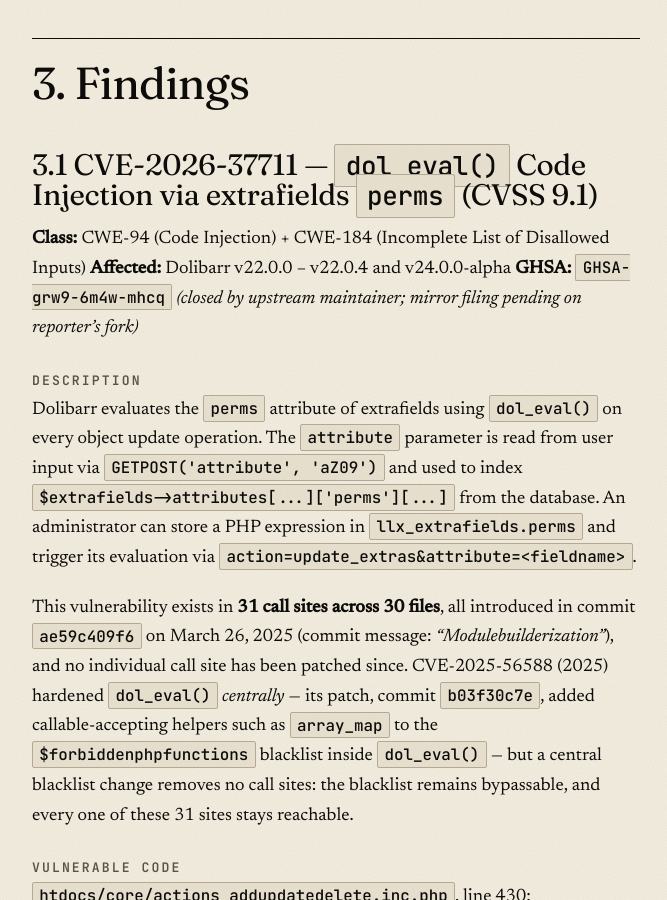
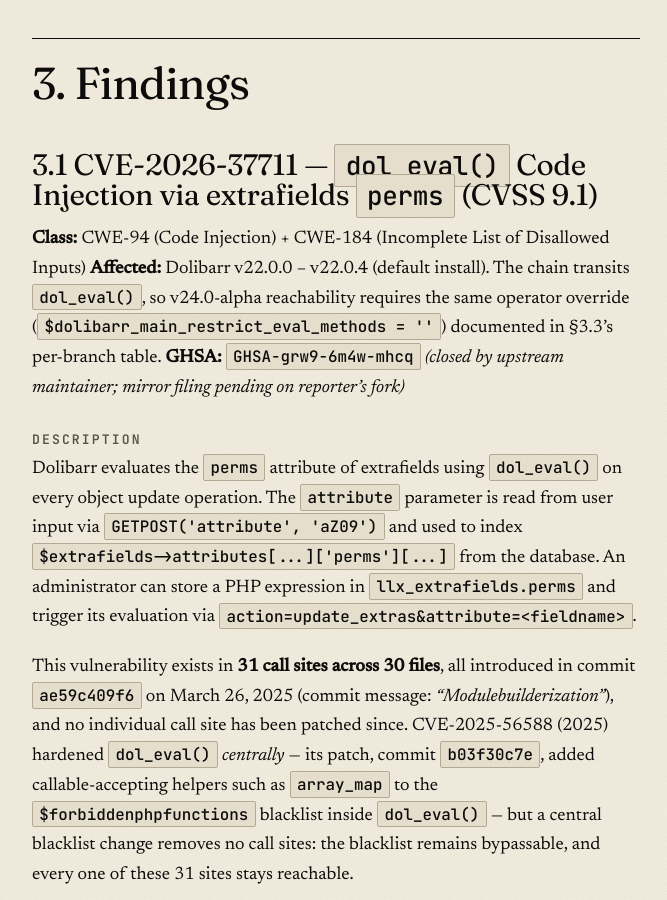
Before and after one commit to bryamzxz/bryamzxz.github.io, a Jekyll site: the page built from _posts/2026-05-25-dol_eval-five-years.md, in a window 1280 px wide and 900 px high, scrolled down 7302 px. Shown: the whole window, without its empty margins (62-729 px from the left). Built offline with Jekyll 4.4.1, drawn with Linux system fonts in a browser that asks for light colours; some of the changed text lies outside the part shown.

Commit message:
_posts §3.1 + §3.2: sync per-finding 'Affected' lines with the per-branch reachability model
The audit pass that fixed Abstract / §2.3 / Appendix A / front-matter
in 6262e3f also flagged that §3.1 and §3.2 still carried the original
"Dolibarr v22.0.0 – v22.0.4 and v24.0.0-alpha" line — same overclaim
that §3.3 had been corrected for. Each finding actually has a
different reachability model on v24.0-alpha:

- §3.1 (CVE-2026-37711, dol_eval on `perms`) — same dol_eval pipeline
  as §3.3, so v24.0-alpha default install runs the post-CVE-2026-22666
  whitelist and rejects the payloads. Reachable on v24.0-alpha **only**
  with the same operator override as §3.3. Line now reflects this and
  cross-references §3.3's per-branch table.

- §3.2 (CVE-2026-37712, cron `call_user_func_array`) — does **not**
  transit dol_eval. The call site is a raw call_user_func_array on
  $methodename pulled from the DB with zero filter; the whitelist mode
  introduced for dol_eval doesn't constrain it. Reachable on v22 AND
  v24.0-alpha by default. Line now explicitly distinguishes this from
  the dol_eval-gated findings (§3.1 / §3.3).

The blog now correctly conveys: 37711 and 37713 share the same v24
precondition (operator override), while 37712 affects v24 by default
because the sink is outside the dol_eval filter altogether.

```diff
--- a/_posts/2026-05-25-dol_eval-five-years.md
+++ b/_posts/2026-05-25-dol_eval-five-years.md
@@ -140,7 +140,7 @@ From a wider set of candidate findings produced during the audit, three were sel
 ### 3.1 CVE-2026-37711 — `dol_eval()` Code Injection via extrafields `perms` (CVSS 9.1)
 
 **Class:** CWE-94 (Code Injection) + CWE-184 (Incomplete List of Disallowed Inputs)
-**Affected:** Dolibarr v22.0.0 – v22.0.4 and v24.0.0-alpha
+**Affected:** Dolibarr v22.0.0 – v22.0.4 (default install). The chain transits `dol_eval()`, so v24.0-alpha reachability requires the same operator override (`$dolibarr_main_restrict_eval_methods = ''`) documented in §3.3's per-branch table.
 **GHSA:** `GHSA-grw9-6m4w-mhcq` *(closed by upstream maintainer; mirror filing pending on reporter's fork)*
 
 #### Description
@@ -207,7 +207,7 @@ Remove the `dol_eval` block entirely from this code path. The `perms` attribute
 ### 3.2 CVE-2026-37712 — Authenticated RCE via `call_user_func_array` in Cron Jobs (CVSS 9.1)
 
 **Class:** CWE-78 (OS Command Injection)
-**Affected:** Dolibarr v22.0.0 – v22.0.4 and v24.0.0-alpha
+**Affected:** Dolibarr v22.0.0 – v22.0.4 **and** v24.0-alpha by default. Unlike §3.1 / §3.3, this sink does **not** transit `dol_eval()` — the `call_user_func_array` call has no filter wrapper at all, so the post-CVE-2026-22666 whitelist mode does not constrain it.
 **GHSA:** `GHSA-c2jp-w9cj-6cx4` *(closed by upstream maintainer; mirror filing pending on reporter's fork)*
 
 #### Description
```
